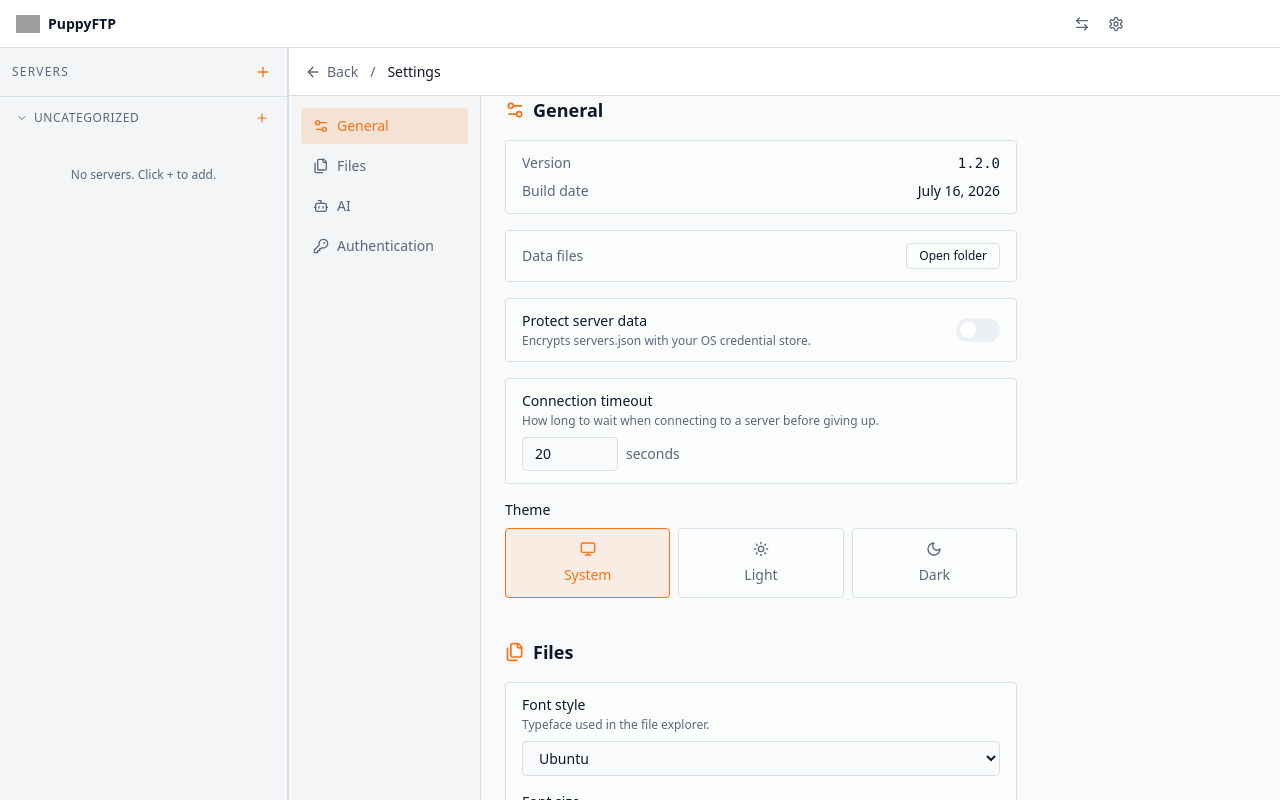
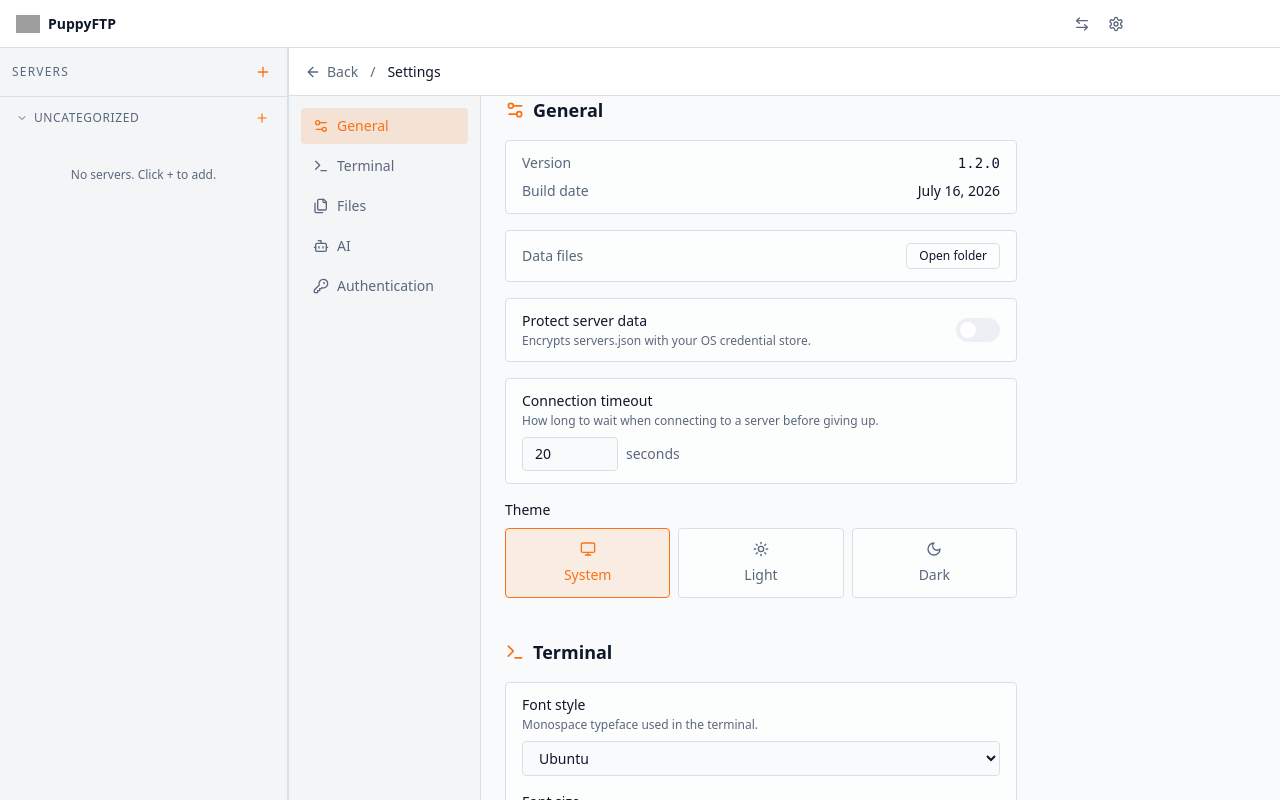
Before and after one commit to michaelstaake/PuppyFTP, a React (Vite) app: page / in a window 1280 px wide. Both pictures are taken after a click on the button 1116 px from the left and 23 px from the top of the page. Built offline with nearby package versions, Linux system fonts and the light colour scheme; grey boxes are pictures that could not be loaded.

Commit message:
Added ability to customize terminal font

```diff
--- a/package.json
+++ b/package.json
@@ -24,6 +24,7 @@
   },
   "dependencies": {
     "@fontsource/ubuntu": "^5.2.8",
+    "@fontsource/ubuntu-mono": "^5.3.0",
     "@xterm/addon-fit": "^0.11.0",
     "@xterm/addon-serialize": "^0.12.0",
     "@xterm/addon-web-links": "^0.12.0",
--- a/src/renderer/App.tsx
+++ b/src/renderer/App.tsx
@@ -14,9 +14,11 @@
   DEFAULT_CATEGORIES,
   DEFAULT_CONTEXT_LENGTH,
   DEFAULT_FILES_SETTINGS,
+  DEFAULT_TERMINAL_SETTINGS,
   UNCATEGORIZED_ID,
   normalizeConnectionTimeout,
   normalizeFilesSettings,
+  normalizeTerminalSettings,
   type ExplorerSortPreference,
 } from '@shared/types'
 import ServerSidebar from './components/servers/ServerSidebar'
@@ -44,6 +46,7 @@
     contextLength: DEFAULT_CONTEXT_LENGTH,
   },
   files: { ...DEFAULT_FILES_SETTINGS },
+  terminal: { ...DEFAULT_TERMINAL_SETTINGS },
   keys: [],
 }
 
@@ -342,6 +345,7 @@
             protectServerData: settings?.protectServerData === true,
             ai: { ...defaultSettings.ai, ...settings?.ai },
             files: normalizeFilesSettings(settings?.files),
+            terminal: normalizeTerminalSettings(settings?.terminal),
             keys: settings?.keys || [],
           }
           setAppSettings(next)
@@ -992,6 +996,7 @@
         ),
       },
       files: normalizeFilesSettings(newSettings.files),
+      terminal: normalizeTerminalSettings(newSettings.terminal),
     }
     if (window.electronAPI) {
       await window.electronAPI.saveSettings(next)
@@ -1065,6 +1070,8 @@
               onRemoteSortChange={handleRemoteSortChange}
               fileFontStyle={appSettings?.files.fontStyle ?? DEFAULT_FILES_SETTINGS.fontStyle}
               fileFontSize={appSettings?.files.fontSize ?? DEFAULT_FILES_SETTINGS.fontSize}
+              terminalFontStyle={appSettings?.terminal.fontStyle ?? DEFAULT_TERMINAL_SETTINGS.fontStyle}
+              terminalFontSize={appSettings?.terminal.fontSize ?? DEFAULT_TERMINAL_SETTINGS.fontSize}
               aiEnabled={aiEnabled}
               aiChatOpen={aiChatOpen}
               onToggleAIChat={toggleAIChat}
--- a/src/renderer/components/settings/SettingsPage.tsx
+++ b/src/renderer/components/settings/SettingsPage.tsx
@@ -9,9 +9,12 @@
   DEFAULT_CONNECTION_TIMEOUT,
   DEFAULT_CONTEXT_LENGTH,
   DEFAULT_FILE_FONT_SIZE,
+  DEFAULT_TERMINAL_FONT_SIZE,
   normalizeConnectionTimeout,
   normalizeFileFontSize,
   normalizeFileFontStyle,
+  normalizeTerminalFontSize,
+  normalizeTerminalFontStyle,
 } from '@shared/types'
 import {
   ArrowLeft,
@@ -25,6 +28,7 @@
   Settings2,
   ShieldAlert,
   Sun,
+  Terminal,
   Trash2,
   FolderOpen,
 } from 'lucide-react'
@@ -103,6 +107,7 @@
   const [testStatus, setTestStatus] = useState<'idle' | 'running' | 'success' | 'error'>('idle')
   const [testMessage, setTestMessage] = useState('')
   const generalRef = useRef<HTMLDivElement>(null)
+  const terminalRef = useRef<HTMLDivElement>(null)
   const filesRef = useRef<HTMLDivElement>(null)
   const aiRef = useRef<HTMLDivElement>(null)
   const authRef = useRef<HTMLDivElement>(null)
@@ -115,6 +120,7 @@
 
   const sectionRef = (id: SettingsSection) => {
     if (id === 'general') return generalRef.current
+    if (id === 'terminal') return terminalRef.current
     if (id === 'files') return filesRef.current
     if (id === 'auth') return authRef.current
     return aiRef.current
@@ -451,6 +457,7 @@
       <div className="flex flex-1 overflow-hidden">
         <aside className="w-48 border-r border-border p-3 space-y-1 bg-sidebar">
           {navBtn('general', 'General', <Settings2 className="h-4 w-4" />)}
+          {navBtn('terminal', 'Terminal', <Terminal className="h-4 w-4" />)}
           {navBtn('files', 'Files', <Files className="h-4 w-4" />)}
           {navBtn('ai', 'AI', <Bot className="h-4 w-4" />)}
           {navBtn('auth', 'Authentication', <KeyRound className="h-4 w-4" />)}
@@ -576,6 +583,89 @@
                     </button>
                   )
                 })}
+              </div>
+            </div>
+          </section>
+
+          {/* Terminal */}
+          <section ref={terminalRef} id="settings-terminal" className="max-w-lg space-y-4">
+            <div>
+              <h2 className="text-lg font-semibold flex items-center gap-2">
+                <Terminal className="h-5 w-5 text-accent" />
+                Terminal
+              </h2>
+            </div>
+
+            <div className="rounded border border-border bg-card/50 px-4 py-3 space-y-4">
+              <div className="space-y-2">
+                <div>
+                  <div className="text-sm font-medium">Font style</div>
+                  <div className="text-xs text-muted-foreground mt-0.5">
+                    Monospace typeface used in the terminal.
+                  </div>
+                </div>
+                <select
+                  id="terminal-font-style"
+                  className="w-full bg-background border border-border rounded px-3 py-1.5 text-sm"
+                  value={settings.terminal?.fontStyle ?? 'ubuntu'}
+                  onChange={e => {
+                    const fontStyle = normalizeTerminalFontStyle(e.target.value)
+                    void persist({
+                      ...settingsRef.current,
+                      terminal: {
+                        ...settingsRef.current.terminal,
+                        fontStyle,
+                      },
+                    })
+                  }}
+                >
+                  {FILE_FONT_STYLE_OPTIONS.map(option => (
+                    <option key={option.id} value={option.id}>
+                      {option.label}
+                    </option>
+                  ))}
+                </select>
+              </div>
+
+              <div className="space-y-2">
+                <div>
+                  <div className="text-sm font-medium">Font size</div>
+                  <div className="text-xs text-muted-foreground mt-0.5">
+                    Size of text in the terminal.
+                  </div>
+                </div>
+                <div className="flex items-center gap-2">
+                  <input
+                    id="terminal-font-size"
+                    type="number"
+                    min={10}
+                    max={32}
+                    step={1}
+                    className="w-24 bg-background border border-border rounded px-3 py-1.5 text-sm tabular-nums"
+                    value={settings.terminal?.fontSize ?? DEFAULT_TERMINAL_FONT_SIZE}
+                    onChange={e => {
+                      const n = Number(e.target.value)
+                      setSettings(s => ({
+                        ...s,
+                        terminal: {
+                          ...s.terminal,
+                          fontSize: Number.isFinite(n) ? n : s.terminal.fontSize,
+                        },
+                      }))
+                    }}
+                    onBlur={() => {
+                      const fontSize = normalizeTerminalFontSize(settingsRef.current.terminal?.fontSize)
+                      void persist({
+                        ...settingsRef.current,
+                        terminal: {
+                          ...settingsRef.current.terminal,
+                          fontSize,
+                        },
+                      })
+                    }}
+                  />
+                  <span className="text-sm text-muted-foreground">px</span>
+                </div>
               </div>
             </div>
           </section>
--- a/src/renderer/components/terminal/TerminalPopoutApp.tsx
+++ b/src/renderer/components/terminal/TerminalPopoutApp.tsx
@@ -1,5 +1,12 @@
 import React, { useEffect, useRef, useState, useCallback } from 'react'
-import { Server, isSerialConnection, protocolLabel } from '@shared/types'
+import {
+  Server,
+  isSerialConnection,
+  protocolLabel,
+  DEFAULT_TERMINAL_SETTINGS,
+  normalizeTerminalSettings,
+  type FileFontStyle,
+} from '@shared/types'
 import { applyResolvedTheme, normalizeThemePreference, resolveTheme } from '../../lib/theme'
 import XTerm, { XTermHandle } from './XTerm'
 import TerminalActionsMenu, { TerminalMenuAnchor } from './TerminalActionsMenu'
@@ -14,6 +21,8 @@
   const [error, setError] = useState<string | null>(null)
   const [closed, setClosed] = useState(false)
   const [terminalMenu, setTerminalMenu] = useState<TerminalMenuAnchor | null>(null)
+  const [fontStyle, setFontStyle] = useState<FileFontStyle>(DEFAULT_TERMINAL_SETTINGS.fontStyle)
+  const [fontSize, setFontSize] = useState(DEFAULT_TERMINAL_SETTINGS.fontSize)
   const xtermRef = useRef<XTermHandle | null>(null)
 
   const closeTerminalMenu = useCallback(() => setTerminalMenu(null), [])
@@ -27,6 +36,11 @@
           const preference = normalizeThemePreference(settings.theme)
           const resolved = await resolveTheme(preference)
           if (!cancelled) applyResolvedTheme(resolved)
+          const terminal = normalizeTerminalSettings(settings.terminal)
+          if (!cancelled) {
+            setFontStyle(terminal.fontStyle)
+            setFontSize(terminal.fontSize)
+          }
         }
         const servers = await window.electronAPI?.getServers?.()
         const match = servers?.find(s => s.id === serverId) ?? null
@@ -136,6 +150,8 @@
             existingSessionId={sessionId}
             detachOnUnmount
             active
+            fontStyle={fontStyle}
+            fontSize={fontSize}
             onDisconnected={() => setClosed(true)}
             onConnectFailed={() => setError('Could not attach to terminal session')}
           />
--- a/src/renderer/components/terminal/XTerm.tsx
+++ b/src/renderer/components/terminal/XTerm.tsx
@@ -4,7 +4,12 @@
 import { WebLinksAddon } from '@xterm/addon-web-links'
 import { SerializeAddon } from '@xterm/addon-serialize'
 import '@xterm/xterm/css/xterm.css'
-import { Server } from '@shared/types'
+import {
+  Server,
+  type FileFontStyle,
+  DEFAULT_TERMINAL_SETTINGS,
+  terminalFontFamily,
+} from '@shared/types'
 
 export interface XTermHandle {
   /** Call before unmounting so cleanup does not end the SSH session. */
@@ -31,6 +36,8 @@
   existingSessionId?: string | null
   /** When true, unmount disposes the UI but leaves the SSH session running. */
   detachOnUnmount?: boolean
+  fontStyle?: FileFontStyle
+  fontSize?: number
   onConnected?: () => void
   onConnectFailed?: () => void
   onDisconnected?: () => void
@@ -42,6 +49,8 @@
     active = true,
     existingSessionId = null,
     detachOnUnmount = false,
+    fontStyle = DEFAULT_TERMINAL_SETTINGS.fontStyle,
+    fontSize = DEFAULT_TERMINAL_SETTINGS.fontSize,
     onConnected,
     onConnectFailed,
     onDisconnected,
@@ -98,8 +107,8 @@
 
     const term = new Terminal({
       cursorBlink: true,
-      fontSize: 14,
-      fontFamily: 'Menlo, Monaco, "Courier New", monospace',
+      fontSize,
+      fontFamily: terminalFontFamily(fontStyle),
       scrollback: 5000,
       theme: {
         background: '#0a0a0f',
@@ -251,6 +260,24 @@
     })
   }, [active])
 
+  useEffect(() => {
+    const term = termRef.current
+    if (!term) return
+    const nextFamily = terminalFontFamily(fontStyle)
+    const nextSize = fontSize
+    if (term.options.fontFamily === nextFamily && term.options.fontSize === nextSize) return
+    term.options.fontFamily = nextFamily
+    term.options.fontSize = nextSize
+    requestAnimationFrame(() => {
+      try {
+        fitAddonRef.current?.fit()
+        if (sessionIdRef.current) {
+          window.electronAPI.resizeTerminal(sessionIdRef.current, term.cols, term.rows).catch(() => {})
+        }
+      } catch { /* ignore */ }
+    })
+  }, [fontStyle, fontSize])
+
   return (
     <div
       ref={containerRef}
--- a/src/renderer/main.tsx
+++ b/src/renderer/main.tsx
@@ -5,6 +5,8 @@
 import '@fontsource/ubuntu/400.css'
 import '@fontsource/ubuntu/500.css'
 import '@fontsource/ubuntu/700.css'
+import '@fontsource/ubuntu-mono/400.css'
+import '@fontsource/ubuntu-mono/700.css'
 import './styles/globals.css'
 
 const params = new URLSearchParams(window.location.search)
--- a/src/shared/types.ts
+++ b/src/shared/types.ts
@@ -217,6 +217,12 @@
     /** Font size in pixels for file listings. */
     fontSize: number
   }
+  /** Terminal (xterm) appearance. */
+  terminal: {
+    fontStyle: FileFontStyle
+    /** Font size in pixels for the terminal. */
+    fontSize: number
+  }
   keys: AuthKey[]
 }
 
@@ -259,7 +265,7 @@
   serverName?: string
 }
 
-export type SettingsSection = 'general' | 'files' | 'ai' | 'auth'
+export type SettingsSection = 'general' | 'terminal' | 'files' | 'ai' | 'auth'
 
 /** Default remote connection timeout in seconds. */
 export const DEFAULT_CONNECTION_TIMEOUT = 20
@@ -267,9 +273,17 @@
 /** Default file explorer font size in pixels (matches former text-sm). */
 export const DEFAULT_FILE_FONT_SIZE = 14
 
+/** Default terminal font size in pixels (matches former xterm default). */
+export const DEFAULT_TERMINAL_FONT_SIZE = 14
+
 export const DEFAULT_FILES_SETTINGS: AppSettings['files'] = {
   fontStyle: 'ubuntu',
   fontSize: DEFAULT_FILE_FONT_SIZE,
+}
+
+export const DEFAULT_TERMINAL_SETTINGS: AppSettings['terminal'] = {
+  fontStyle: 'ubuntu',
+  fontSize: DEFAULT_TERMINAL_FONT_SIZE,
 }
 
 export function normalizeConnectionTimeout(value: unknown): number {
@@ -296,6 +310,36 @@
     fontStyle: normalizeFileFontStyle(files?.fontStyle),
     fontSize: normalizeFileFontSize(files?.fontSize),
   }
+}
+
+export function normalizeTerminalFontStyle(value: unknown): FileFontStyle {
+  if (value === 'mono' || value === 'sans' || value === 'ubuntu') return value
+  return DEFAULT_TERMINAL_SETTINGS.fontStyle
+}
+
+export function normalizeTerminalFontSize(value: unknown): number {
+  const n = typeof value === 'number' ? value : Number(value)
+  if (!Number.isFinite(n)) return DEFAULT_TERMINAL_FONT_SIZE
+  return Math.min(32, Math.max(10, Math.round(n)))
+}
+
+export function normalizeTerminalSettings(
+  terminal: AppSettings['terminal'] | undefined
+): AppSettings['terminal'] {
+  return {
+    fontStyle: normalizeTerminalFontStyle(terminal?.fontStyle),
+    fontSize: normalizeTerminalFontSize(terminal?.fontSize),
+  }
+}
+
+/**
+ * CSS font-family for xterm. Must be monospace — proportional fonts leave
+ * large gaps because xterm lays glyphs on a fixed character cell grid.
+ */
+export function terminalFontFamily(style: FileFontStyle): string {
+  if (style === 'ubuntu') return '"Ubuntu Mono", "Cascadia Mono", Consolas, monospace'
+  if (style === 'sans') return '"Cascadia Mono", Consolas, "Segoe UI Mono", ui-monospace, monospace'
+  return 'Menlo, Monaco, "Courier New", monospace'
 }
 
 export interface FileEntry {
```
Also changed, not shown: src/main/index.ts (+8 -3 lines), src/renderer/components/layout/MainArea.tsx (+7 -1 lines), 1 other file (tests, documents, lock files or other folders).
